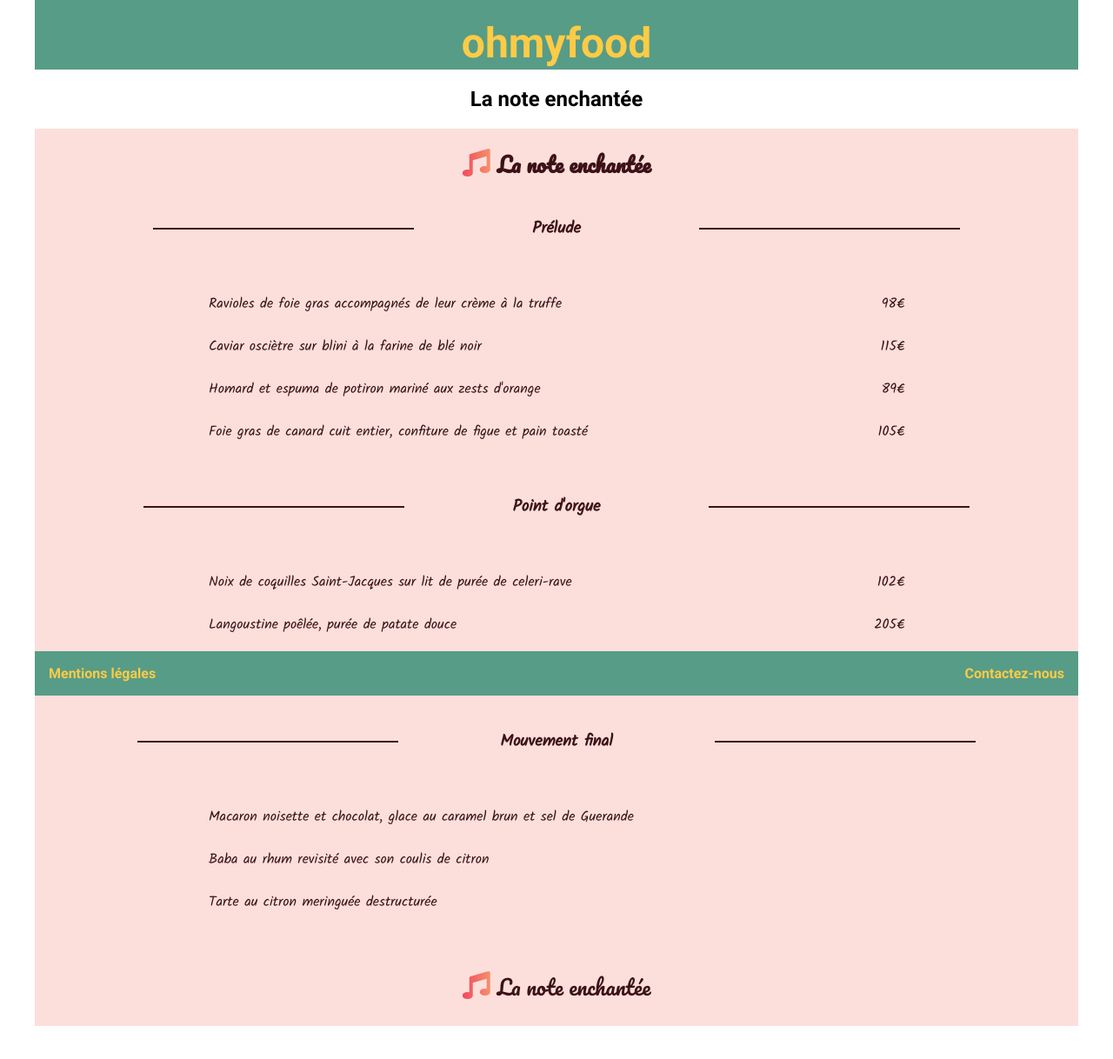
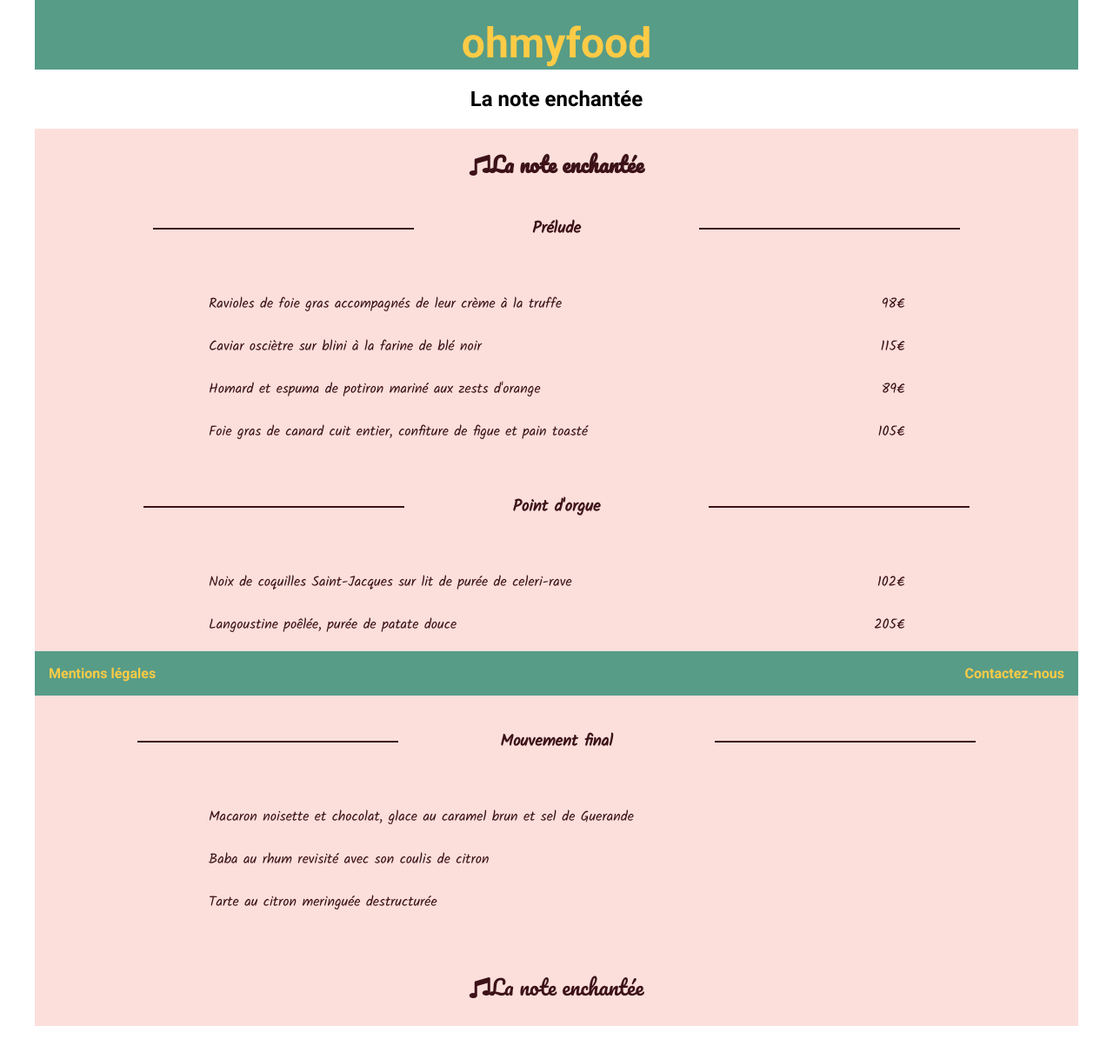
Before and after one commit to Steph2007/P3-OC, a website: page note.html in a window 1280 px wide. Shown: the whole page at 87% size. Drawn offline with Linux system fonts and the light colour scheme; a web font is replaced by a local one.

Commit message:
insert balise i

```diff
--- a/css/result.css
+++ b/css/result.css
@@ -1,4 +1,3 @@
-@charset "UTF-8";
 @import url("https://fonts.googleapis.com/css?family=Croissant+One|Dancing+Script|Kaushan+Script|PT+Serif|Pacifico|Kalam|Roboto:700&display=swap");
 body {
   margin: auto;
@@ -128,18 +127,6 @@ article.LaNoteEnchantee {
   grid-row: 1;
   font-family: "Pacifico", cursive;
 }
-article.LaNoteEnchantee h2 :before {
-  content: "";
-  font-family: "Font Awesome 5 Free";
-  margin-right: 0.5rem;
-  font-size: 20px;
-  margin-top: 0.3rem;
-  font-weight: 900;
-  display: block;
-  background: -webkit-linear-gradient(left, #f04a5e, #f78f6a);
-  -webkit-background-clip: text;
-  -webkit-text-fill-color: transparent;
-}
 article.LaNoteEnchantee h2 a {
   color: #3c1218;
   text-decoration: none;
@@ -264,8 +251,7 @@ aside span.thdpoint {
   text-align: center;
   margin: 0 auto;
   padding: 6px;
-}@charset "UTF-8";
-@import url("https://fonts.googleapis.com/css?family=Croissant+One|Dancing+Script|Kaushan+Script|PT+Serif|Pacifico|Kalam|Roboto:700&display=swap");
+}@import url("https://fonts.googleapis.com/css?family=Croissant+One|Dancing+Script|Kaushan+Script|PT+Serif|Pacifico|Kalam|Roboto:700&display=swap");
 body {
   margin: auto;
   font-family: "Roboto", sans-serif;
@@ -377,32 +363,10 @@ main.LaNoteEnchantee {
 main.LaNoteEnchantee h2 {
   font-family: "Pacifico", cursive;
 }
-main.LaNoteEnchantee h2:before {
-  content: "";
-  font-family: "Font Awesome 5 Free";
-  margin-right: 0.5rem;
-  font-size: 2rem;
-  margin-top: 0.3rem;
-  font-weight: 900;
-  background: -webkit-linear-gradient(left, #f04a5e, #f78f6a);
-  -webkit-background-clip: text;
-  -webkit-text-fill-color: transparent;
-}
 main.LaNoteEnchantee p {
   text-align: center;
   font-family: "Pacifico", cursive;
   font-size: 1.5rem;
-}
-main.LaNoteEnchantee p:before {
-  content: "";
-  font-family: "Font Awesome 5 Free";
-  margin-right: 0.5rem;
-  font-size: 2rem;
-  margin-top: 0.3rem;
-  font-weight: 900;
-  background: -webkit-linear-gradient(left, #f04a5e, #f78f6a);
-  -webkit-background-clip: text;
-  -webkit-text-fill-color: transparent;
 }
 main.LeChicALaFrancaise {
   background-color: #fff5fe;
--- a/note.html
+++ b/note.html
@@ -14,7 +14,7 @@
 	</header>
 	<h2>La note enchantée</h2>
 <main class="LaNoteEnchantee">
-	<h2>La note enchantée</h2>
+	<h2><i class="fas fa-music"></i>La note enchantée</h2>
 	<h3><span class="trait LaNoteEnchantee"></span>Prélude<span class="trait LaNoteEnchantee"></span></h3>
 	<ul class="conteneur">
 
@@ -80,7 +80,7 @@
 
 		</ul>
 
-		<p>La note enchantée</p>
+		<p><i class="fas fa-music"></i>La note enchantée</p>
 
 </main>
 
--- a/scss/menus.scss
+++ b/scss/menus.scss
@@ -9,17 +9,17 @@ main{
     font-family: "Kalam",cursive;
     	h2{
     	font-family: "Pacifico",cursive;
-    		&:before {
-			content: "\f001";
-			font-family: "Font Awesome 5 Free";
-			margin-right: .5rem;
-			font-size: 2rem;
-			margin-top:.3rem;
-			font-weight:900;
-			background:-webkit-linear-gradient(left,$noteleft,$noteright);
-			-webkit-background-clip: text;
-			-webkit-text-fill-color: transparent;
-			}
+   //  		&:before {
+			// content: "\f001";
+			// font-family: "Font Awesome 5 Free";
+			// margin-right: .5rem;
+			// font-size: 2rem;
+			// margin-top:.3rem;
+			// font-weight:900;
+			// background:-webkit-linear-gradient(left,$noteleft,$noteright);
+			// -webkit-background-clip: text;
+			// -webkit-text-fill-color: transparent;
+			// }
 		}
 
 
@@ -27,17 +27,17 @@ main{
 		text-align: center;
 		font-family: "Pacifico",cursive;
 		font-size: 1.5rem;
-			&:before {
-			content: "\f001";
-			font-family: "Font Awesome 5 Free";
-			margin-right: .5rem;
-			font-size: 2rem;
-			margin-top:.3rem;
-			font-weight:900;
-			background:-webkit-linear-gradient(left,$noteleft,$noteright);
-			-webkit-background-clip: text;
-			-webkit-text-fill-color: transparent;
-			}
+			// &:before {
+			// content: "\f001";
+			// font-family: "Font Awesome 5 Free";
+			// margin-right: .5rem;
+			// font-size: 2rem;
+			// margin-top:.3rem;
+			// font-weight:900;
+			// background:-webkit-linear-gradient(left,$noteleft,$noteright);
+			// -webkit-background-clip: text;
+			// -webkit-text-fill-color: transparent;
+			// }
 		}
 	}
 
```
Also changed, not shown: index.html (+1 -1 lines), scss/accueil.scss (+12 -12 lines).
